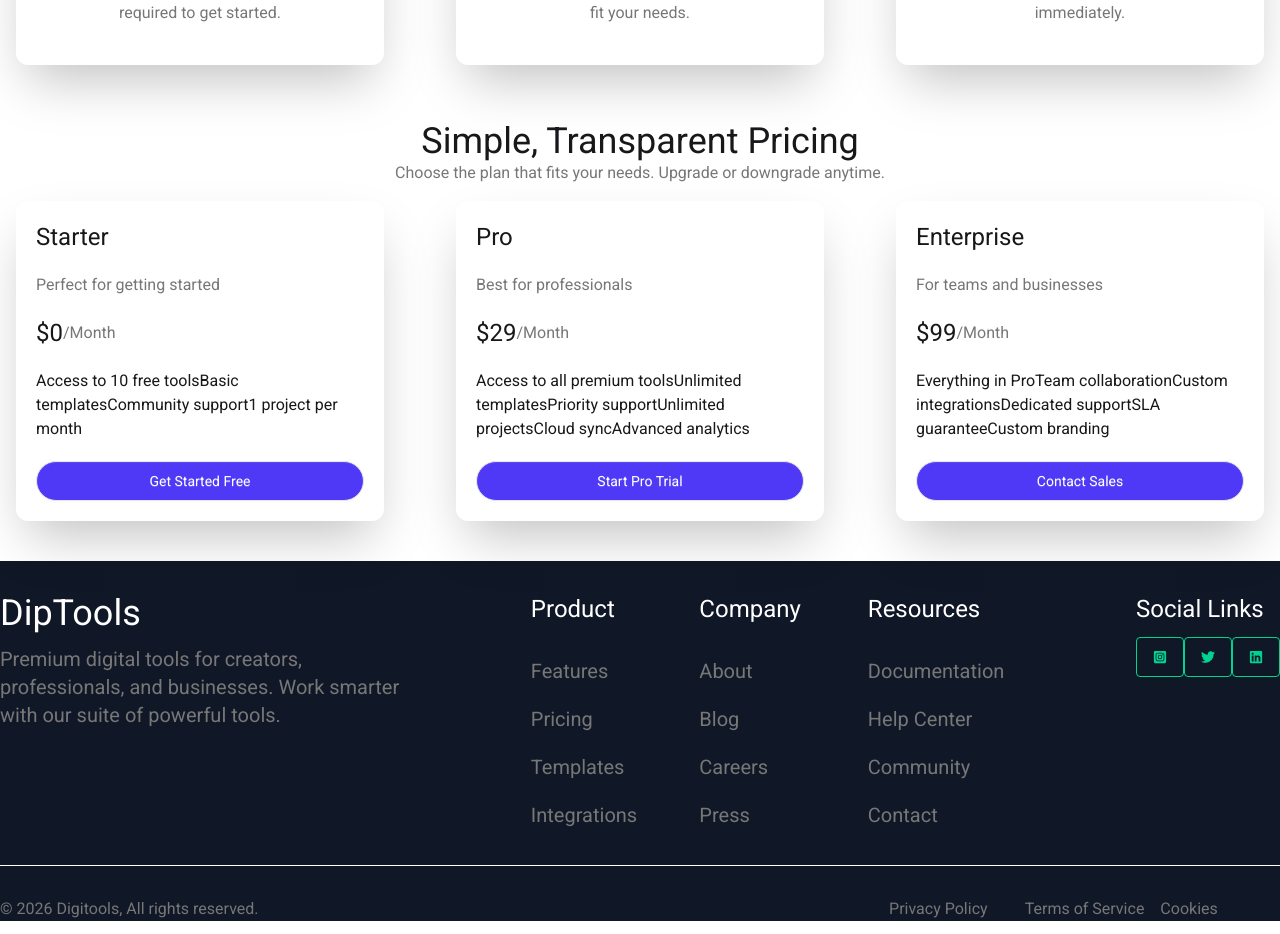
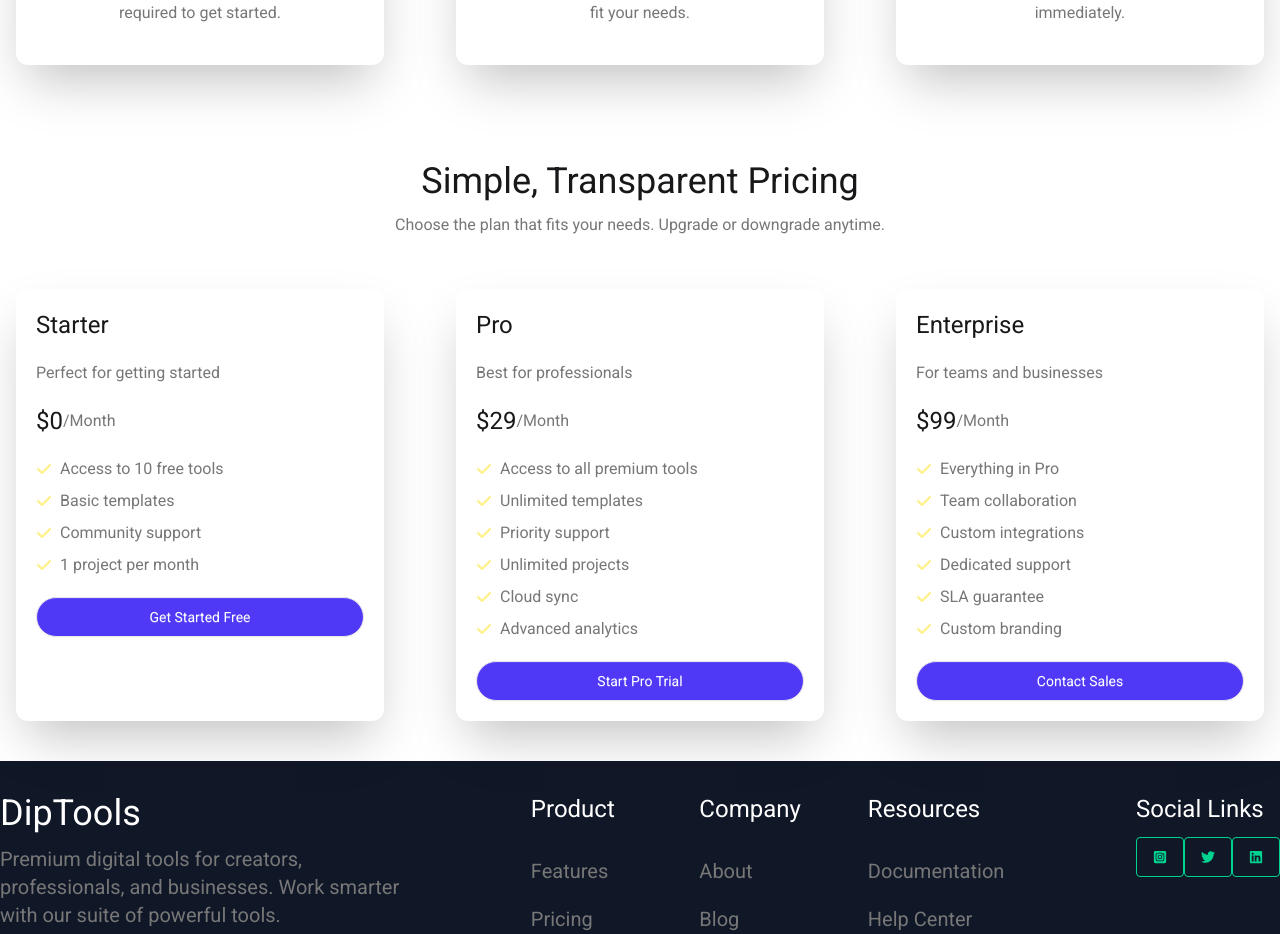
Before and after one commit to HeyAlomgir/B13-A6-Digitools-Platform, a React (Vite) app: page / in a window 1280 px wide. Shown: the part 3327-4261 px from the top of the page. Built offline with nearby package versions, Linux system fonts and the light colour scheme.

Commit message:
pricing card ading

```diff
--- a/src/Component/Feature.jsx
+++ b/src/Component/Feature.jsx
@@ -1,9 +1,10 @@
 import React from 'react';
+import { FaCheck } from 'react-icons/fa6';
 
-const Feature = () => {
+const Feature = ({feature}) => {
     return (
-        <div>
-
+        <div className=''>
+            <p className='flex items-center gap-2 text-[#777777]' > <FaCheck className='text-yellow-200'></FaCheck> {feature}</p>
         </div>
     );
 };
--- a/src/Component/Pricing.jsx
+++ b/src/Component/Pricing.jsx
@@ -6,7 +6,7 @@ const Pricing = ({pricingPromise}) => {
     console.log(pricing);
     return (
         <div className='container mx-auto'>
-            <div className='text-center mt-10'>
+            <div className='text-center mt-20 space-y-3'>
                 <h1 className='text-2xl md:text-4xl'>Simple, Transparent Pricing</h1>
                 <p className='text-[#777777]'>Choose the plan that fits your needs. Upgrade or downgrade anytime.</p>
 
--- a/src/Component/PricingCard.jsx
+++ b/src/Component/PricingCard.jsx
@@ -1,9 +1,10 @@
 import React from 'react';
+import Feature from './Feature';
 
 const PricingCard = ({pricingD}) => {
     const {name,description,price,period,features,buttonText}= pricingD;
     return (
-        <div className='shadow-2xl  p-5  relative m-4 rounded-xl transform transition hover:scale-105  space-y-5 text-left'>
+        <div className='shadow-2xl  p-5  relative m-4 rounded-xl transform transition hover:scale-105  space-y-5 text-left mt-10'>
             <h3 className='text-2xl'>{name} </h3>
             <p className='text-[#777777]'>{description}</p>
 
@@ -12,9 +13,9 @@ const PricingCard = ({pricingD}) => {
                 <p className='text-[#777777]'>/{period}</p>
             </div>
 
-            <div>
+            <div className='space-y-2'>
                 {
-                    features
+                    features.map(feature => <Feature feature={feature} key={feature.id}></Feature> )
                 }
             </div>
 
```
